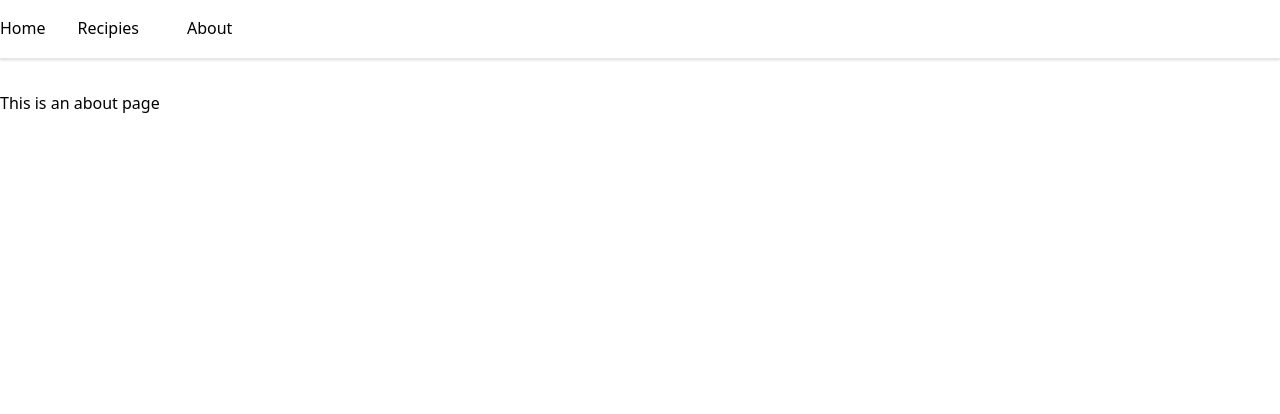
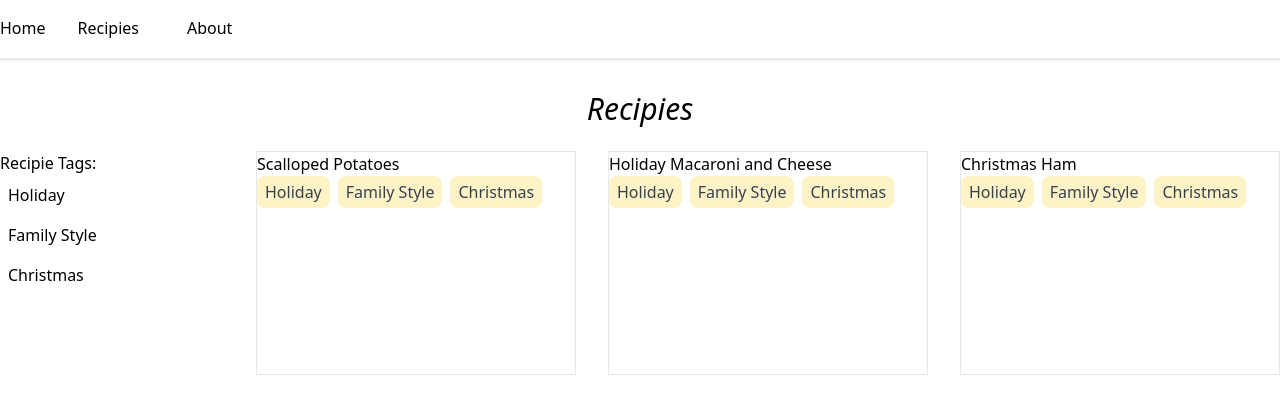
Before and after one commit to kairix-gh/recipiebook, a Vue app: page /recipies in a window 1280 px wide. Shown: the top 414 px of the page. Built offline with nearby package versions, Linux system fonts and the light colour scheme.

Commit message:
- Add basic structure for recipie page

```diff
--- a/src/components/TagList.vue
+++ b/src/components/TagList.vue
@@ -1,6 +1,11 @@
 <template>
-    <div class="grid grid-cols-1 md:grid-cols-2 lg:grid-cols-3 gap-8">
-        {{ tags }}
+    <div class="flex flex-col">
+        <p class="font-medium mb-2">Recipie Tags:</p>
+        <div class="grid grid-cols-2 lg:grid-cols-1 gap-y-4 gap-x-2">
+            <p v-for="(tag, index) in tags" :key="index" class="px-2">
+                {{ tag }}
+            </p>
+        </div>
     </div>
 </template>
 
--- a/src/router/index.ts
+++ b/src/router/index.ts
@@ -9,7 +9,7 @@ const routes: Array<RouteRecordRaw> = [
     {
         path: "/recipies",
         name: "Recipies",
-        component: () => import("@/views/About.vue")
+        component: () => import("@/views/Recipies.vue")
     },
     {
         path: "/about",
--- a/src/views/Home.vue
+++ b/src/views/Home.vue
@@ -1,35 +1,13 @@
 <template>
-    <Suspense>
-        <template #default>
-            <tag-list/>
-        </template>
-
-        <template #fallback>
-            <p>Loading tags..?</p>
-        </template>
-    </Suspense>
-
-    <Suspense>
-        <template #default>
-            <recipie-list/>
-        </template>
-
-        <template #fallback>
-            <p>Loading..?</p>
-        </template>
-    </Suspense>
+    <p>Empty home page</p>
 </template>
 
 <script lang="ts">
 import { defineComponent } from 'vue'
-import RecipieList from "@/components/RecipieList.vue"
-import TagList from "@/components/TagList.vue"
 
 export default defineComponent({
     name: "Home",
     components: {
-        RecipieList,
-        TagList
     },
     setup() {
         return {
--- /dev/null
+++ b/src/views/Recipies.vue
@@ -0,0 +1,48 @@
+<template>
+    <h1 class="mb-6 text-3xl text-center italic">Recipies</h1>
+    <div class="flex flex-col lg:flex-row lg:justify-between lg:space-x-4">
+        <div class="mb-6">
+            <Suspense>
+                <template #default>
+                    <tag-list/>
+                </template>
+
+                <template #fallback>
+                    <p>Loading...</p>
+                </template>
+            </Suspense>
+        </div>
+
+        <div class="flex-grow max-w-[80%]">
+            <Suspense>
+                <template #default>
+                    <recipie-list/>
+                </template>
+
+                <template #fallback>
+                    <p>Loading...</p>
+                </template>
+            </Suspense>
+        </div>
+    </div>
+
+
+</template>
+
+<script lang="ts">
+import { defineComponent } from 'vue'
+import RecipieList from "@/components/RecipieList.vue"
+import TagList from "@/components/TagList.vue"
+
+export default defineComponent({
+    name: "Home",
+    components: {
+        RecipieList,
+        TagList
+    },
+    setup() {
+        return {
+        }
+    }
+})
+</script>
```
